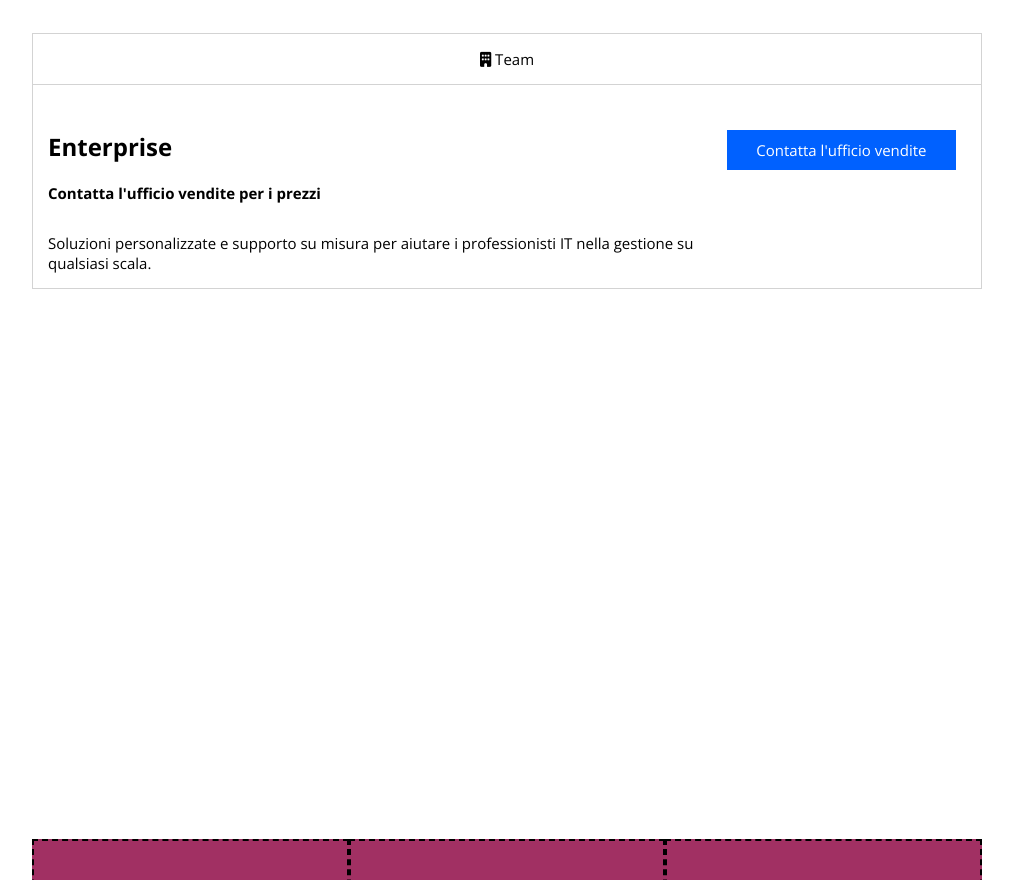
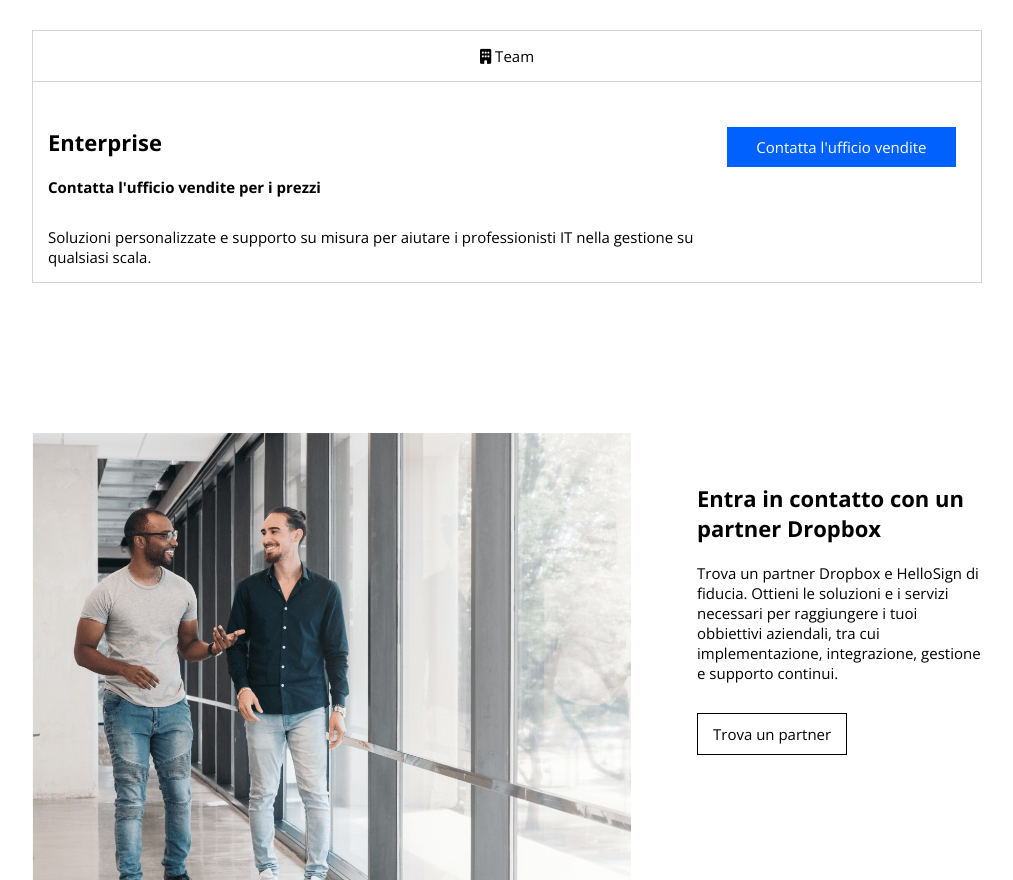
Before and after one commit to MichelaRicci/htmlcss-dropbox, a plain HTML site: page index.html in a window 1280 px wide. Shown: the part 1920-2800 px from the top of the page, without its empty margins (133-1146 px from the left). Drawn offline with nearby package versions, Linux system fonts and the light colour scheme.

Commit message:
partner sec

```diff
--- a/css/style.css
+++ b/css/style.css
@@ -91,6 +91,10 @@ a {
     margin-bottom: 20px;
 }
 
+.mt-20 {
+    margin-top: 20px;
+}
+
 .mb-30 {
     margin-bottom: 30px;
 }
@@ -98,6 +102,16 @@ a {
 .mt-30 {
     margin-top: 30px;
 }
+
+.mt-50 {
+    margin-top: 50px;
+}
+
+.mtb-150 {
+    margin: 150px auto;
+
+}
+
 
 
 /* Text */
@@ -115,7 +129,7 @@ h2 {
 }
 
 h3 {
-    font-size: 24px;
+    font-size: 22px;
 }
 
 .text-grey {
@@ -177,9 +191,17 @@ h3 {
 
 }
 
-.button-primary {
+.blue-button {
     color: #fff;
     background-color: #0061FF;
+}
+
+.white-button {
+    color: #000;
+    background-color: #fff;
+    border: 1px solid #000;
+
+
 }
 
 .big-button {
@@ -332,8 +354,14 @@ main {
     margin: 20px;
 }
 
+/* Partner section  */
 
 
+.partner-pic > img {
+    width: 90%;
+
+
+}
 /* Section Cards */
 
 .cards-container {
--- a/index.html
+++ b/index.html
@@ -42,7 +42,7 @@
                         Dropbox Business è più di uno spazio di archivlazione sicuro: è un modo intelligente e integrato per ottimizzare
                         il flusso di lavoro esistente.
                     </p>
-                    <a href="#" class="button button-primary mb-30">Inizia la tua prova gratuita</a>
+                    <a href="#" class="button blue-button mb-30">Inizia la tua prova gratuita</a>
                     <p class="mb-30">Annulla in qualsiasi momento</p>
                     <i class="fa fa-arrow-down fa-3x"></i>
                 </div>
@@ -78,7 +78,7 @@
                         <li><span class="fa-li"><i class="fa-solid fa-share-nodes"></i></span> Funzioni di produttività premium e condivisione file semplice e sicura</li>
                     </ul>
 
-                    <div><a class="button big-button button-primary mt-30 mb-30" href="#">Prova gratis per 30 giorni</a></div>
+                    <div><a class="button big-button blue-button mt-30 mb-30" href="#">Prova gratis per 30 giorni</a></div>
 
                     <div>oppure <a href="#">acquista ora</a></div>
 
@@ -104,7 +104,7 @@
                         <li><span class="fa-li"><i class="fa-solid fa-share-nodes"></i></span> Sofisticate funzioni di controllo e per tenere al sicuto tutti i file del tuo team</li>
                     </ul>
 
-                    <div><a class="button big-button button-primary mt-30 mb-30" href="#">Prova gratis per 30 giorni</a></div>
+                    <div><a class="button big-button blue-button mt-30 mb-30" href="#">Prova gratis per 30 giorni</a></div>
 
                     <div>oppure <a href="#">acquista ora</a></div>
 
@@ -133,7 +133,7 @@
                         <li><span class="fa-li"><i class="fa-solid fa-share-nodes"></i></span> Assistenza personalizzata per aiutare gli amministratori in una gestione su larga scala</li>
                     </ul>
 
-                    <div><a class="button big-button button-primary mt-30 mb-30" href="#">Contattaci</a></div>
+                    <div><a class="button big-button blue-button mt-30 mb-30" href="#">Contattaci</a></div>
 
                     <div>oppure <a href="#">acquista ora</a></div>
 
@@ -161,7 +161,7 @@
                     </div>
 
                     <div class="small-col">
-                        <div class="button-col"><a class="button big-button button-primary mt-30 mb-30" href="#">Contatta l'ufficio vendite</a></div>
+                        <div class="button-col"><a class="button big-button blue-button mt-30 mb-30" href="#">Contatta l'ufficio vendite</a></div>
                     </div>
 
                 </div>
@@ -170,9 +170,18 @@
 
         </section>
 
-        <section class="img-text flex">
-            <div class="large-col border"></div>
-            <div class="small-col border"></div>
+        <section class="mtb-150 flex">
+            <div class="large-col partner-pic border">
+                <img src="assets/img/partner.png" alt="partner">
+            </div>
+            <div class="small-col border">
+                <h3 class="mt-50">Entra in contatto con un partner Dropbox</h3>
+                <p class="mt-20 mb-30">Trova un partner Dropbox e HelloSign di fiducia. Ottieni le soluzioni e i servizi necessari per raggiungere i tuoi obbiettivi aziendali,
+                    tra cui implementazione, integrazione, gestione e supporto continui.
+                </p>
+
+                <div><a class="button white-button" href="#">Trova un partner</a></div>
+            </div>
         </section>
 
         <section class="section-cards">
```
